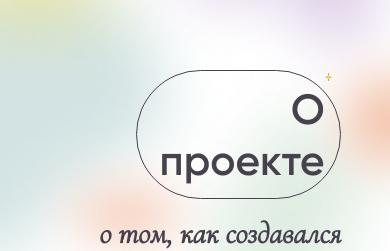
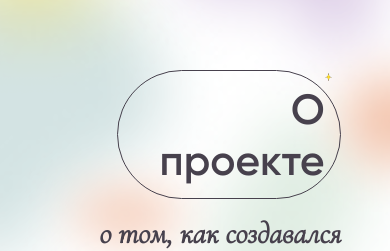
Before and after one commit to impanikaa/longread-app, a React (Create React App) app: page /about in a window 390 px wide. Shown: the part 141-392 px from the top of the page. Built offline with nearby package versions, Linux system fonts and the light colour scheme.

Commit message:
правка адаптивности на главной и about

```diff
--- a/src/components/about/style.module.css
+++ b/src/components/about/style.module.css
@@ -438,7 +438,7 @@
     }
 
     .main_text h1 {
-        width: 45vw;
+        width: 50vw;
         padding-right: 4vw;
         text-align: end;
     }
```
